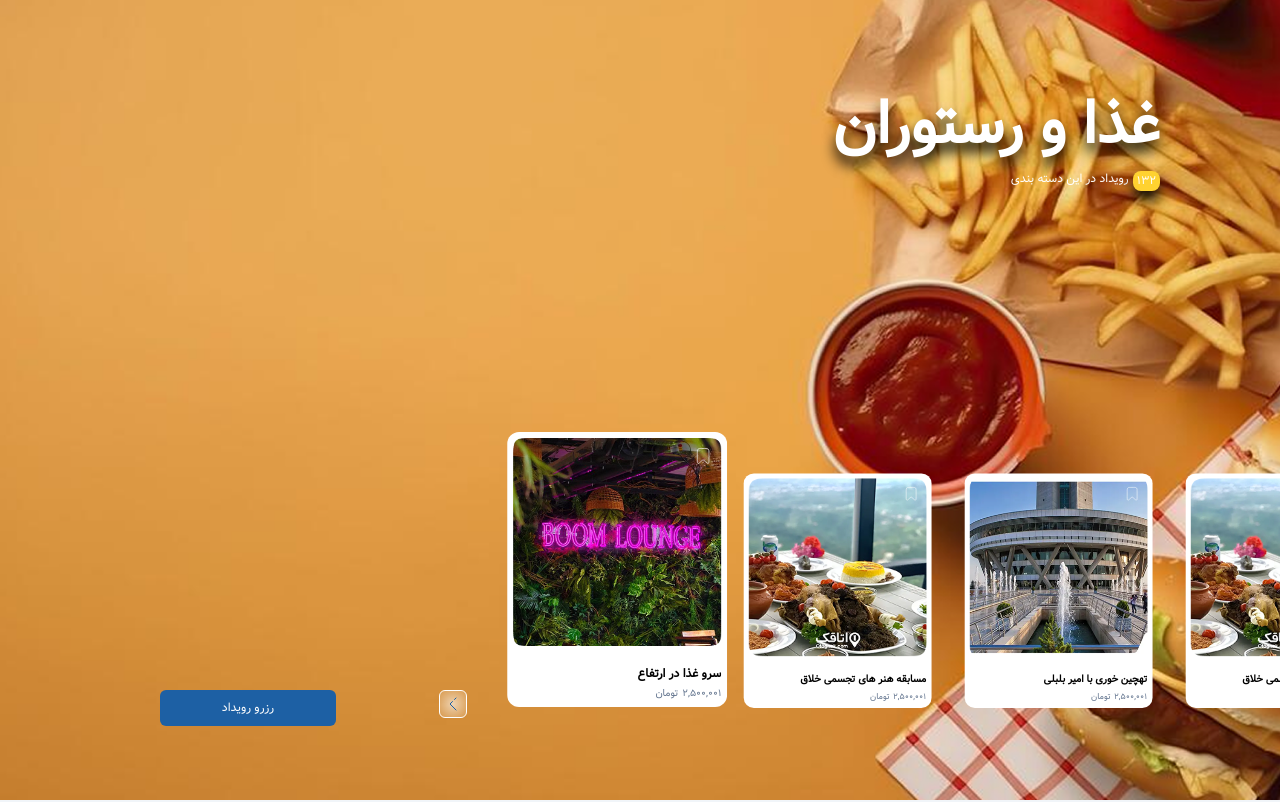
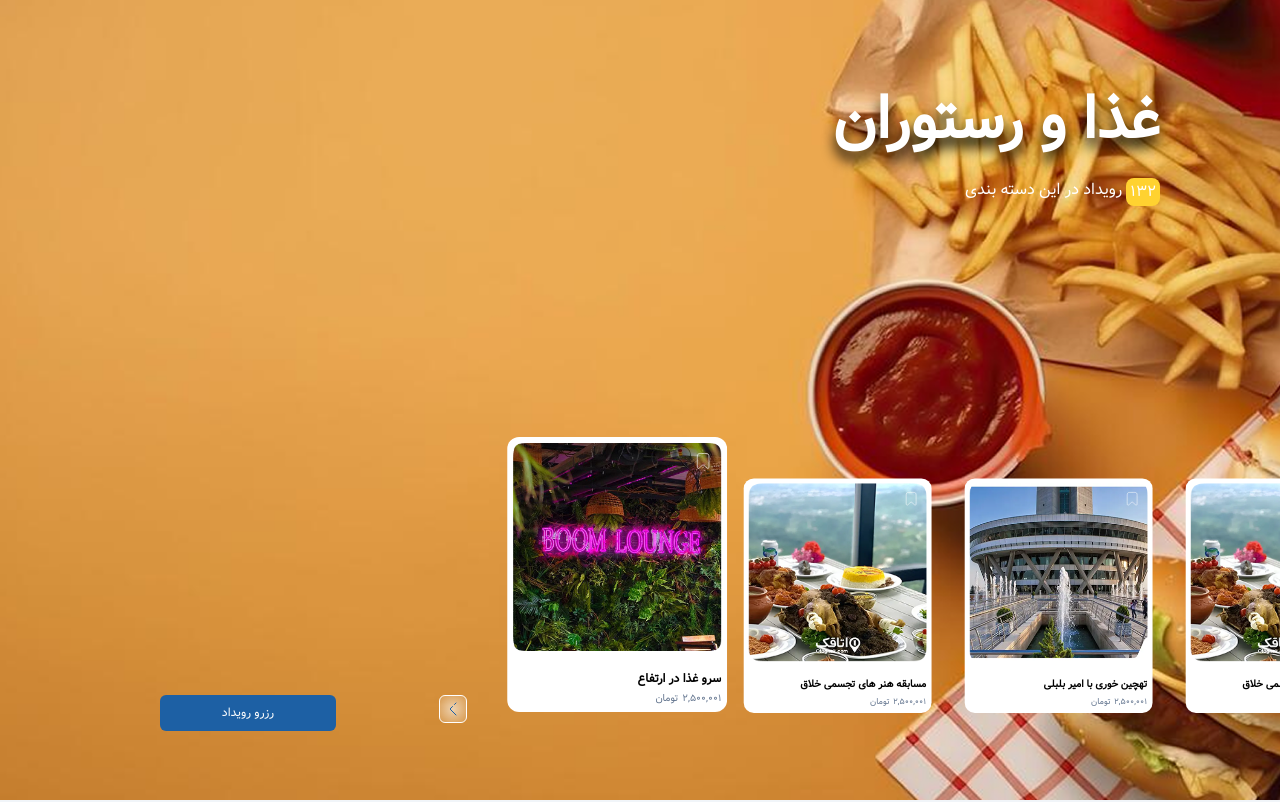
Before and after one commit to MohammadSoleimanikia/assignment, a React (Vite) app: page / in a window 1280 px wide. Shown: the top 802 px of the page. Built offline with nearby package versions, Linux system fonts and the light colour scheme.

Commit message:
change text for responsiveness

```diff
--- a/src/components/hero/Header.tsx
+++ b/src/components/hero/Header.tsx
@@ -2,15 +2,18 @@ export default function Header() {
     return (
         <div
             className="
-                        flex flex-col w-full justify-center
-                        md:pr-30  items-center md:items-start md:pt-10 pt-4
+                        flex flex-col w-full justify-center space-y-3
+                        md:pr-30 2xl:pr-44
+                        md:pt-10 pt-4
+                        items-center md:items-start
                         text-white"
         >
-            <h1 className="text-4xl md:text-6xl font-bold drop-shadow-xl drop-shadow-black">
+            <h1 className="text-4xl md:text-6xl 2xl:text-8xl
+                    font-bold drop-shadow-xl drop-shadow-black">
                 غذا و رستوران
             </h1>
-            <div className="flex text-xs  mt-4">
-                <span className="bg-amber-300 rounded-lg px-1 py-0.5 ml-1 drop-shadow-xl drop-shadow-black">
+            <div className="flex text-xs lg:text-base mt-4">
+                <span className="bg-amber-300 rounded-lg px-1 py-0.5 ml-1 ">
                     132
                 </span>
                 <p>رویداد در این دسته بندی </p>
```
